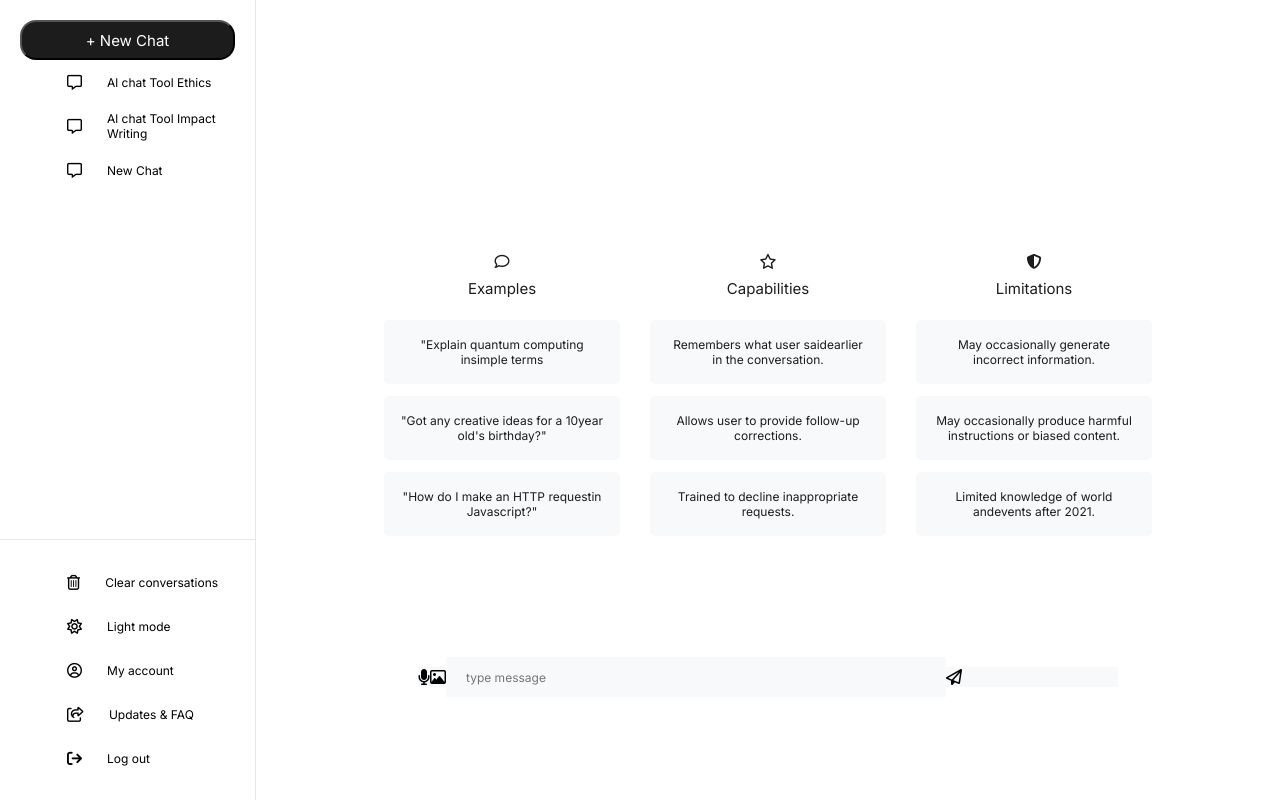
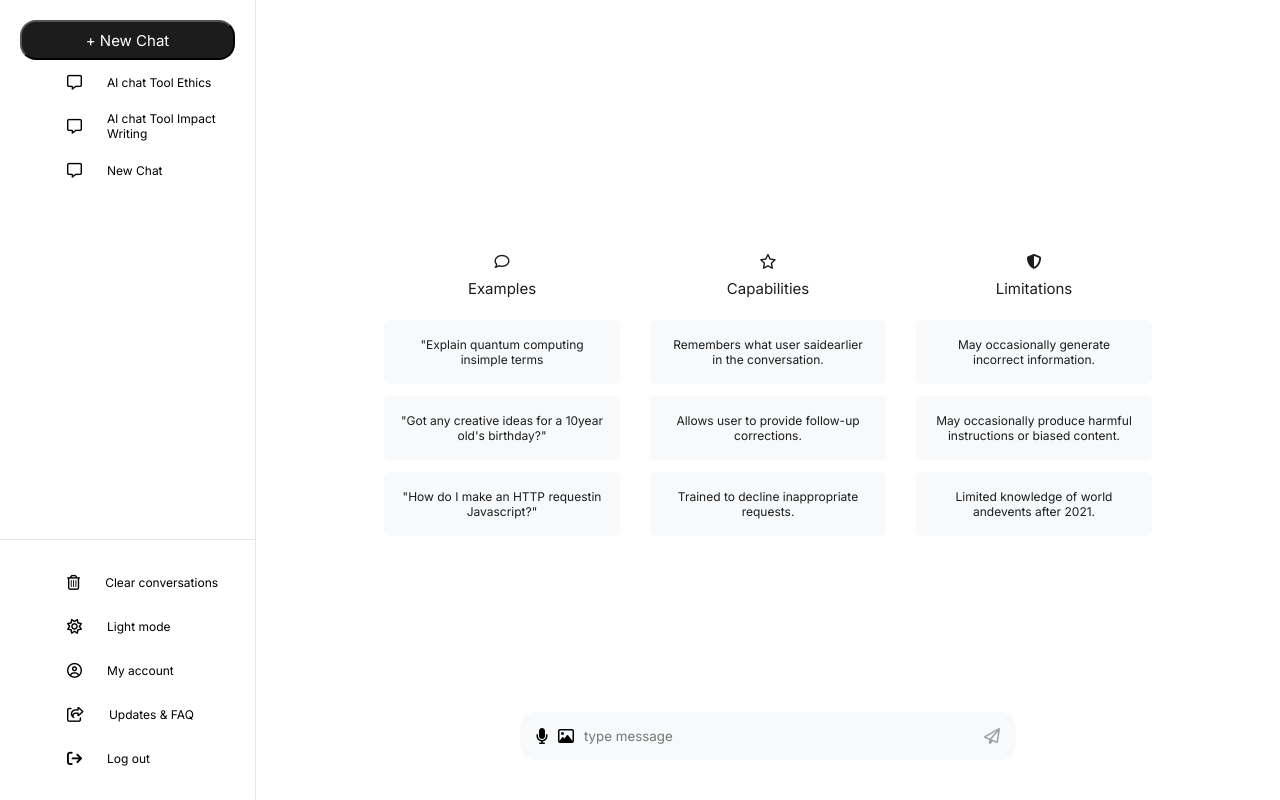
Before and after one commit to raulvv23/Senai-gpt, a plain HTML site: page chat/index.html in a window 1280 px wide. Drawn offline with Linux system fonts and the light colour scheme.

Commit message:
Tela de chat finalizada

```diff
--- a/chat/index.html
+++ b/chat/index.html
@@ -72,7 +72,7 @@
                 <i class="fa-solid fa-microphone"></i>
                 <i class="fa-regular fa-image"></i>
                 <input class="inpt" type="text" placeholder="type message" >
-                <i class="fa-regular fa-paper-plane"></i>
+                <i class=" send-button fa-regular fa-paper-plane"></i>
 
             </div>
 
--- a/chat/style.css
+++ b/chat/style.css
@@ -157,19 +157,12 @@
 
 }
 
-.inpt{
+.container-inpt input {
 
-    width: 500px;
-    height: 20px;
-    padding: 20px;
-    background-color: #F7F9FB;
-    color: #1C1C1C33;
-    font-size: 12px;
+    width: 400px;
+    background-color: transparent;
     border: none;
-    margin-bottom: 40px;
-    margin-top: 41px;
-
-
+    outline: none;
 }
 
 .sec-p i{
@@ -182,10 +175,19 @@
 .container-inpt {
     display: flex;
     align-items: center;
+    margin-top: auto;
+    margin-bottom: 40px;
+    border-radius: 16px;
+    padding: 16px;
     background-color:  #F7F9FB;
-    width: 700px;
-    height: 20px;
-    margin: auto;
-
 
 }
+
+.container-inpt i {
+    margin-right: 10px;
+}
+
+.send-button{
+    color: #9fa0a2;
+    margin-right: 0px !important;
+}
```
